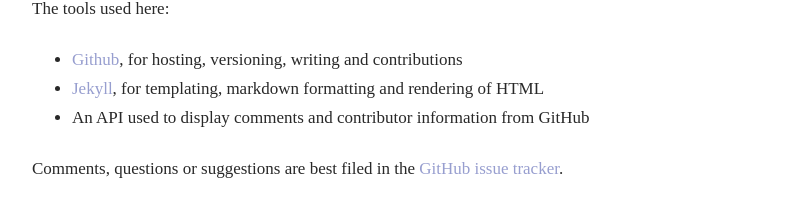
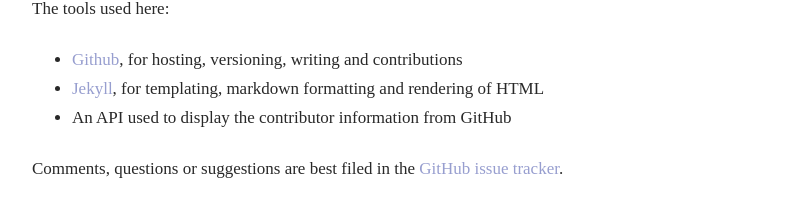
Before and after one commit to mb720/pretengineer, a Jekyll site: the page built from colophon.md, in a window 1280 px wide. Shown: the part 281-498 px from the top of the page, without its empty margins (233-1041 px from the left). Built offline with Jekyll 4.4.1, drawn with Linux system fonts in a browser that asks for light colours; nearby versions of some CDN libraries; some web fonts are replaced.

Commit message:
colophon: no comments

```diff
--- a/colophon.md
+++ b/colophon.md
@@ -13,6 +13,6 @@ The tools used here:
 
 - [Github](https://github.com), for hosting, versioning, writing and contributions
 - [Jekyll](https://github.com/mojombo/jekyll), for templating, markdown formatting and rendering of HTML
-- An API used to display comments and contributor information from GitHub
+- An API used to display the contributor information from GitHub
 
 Comments, questions or suggestions are best filed in the [GitHub issue tracker](https://github.com/pearkes/pretengineer/issues).
```
